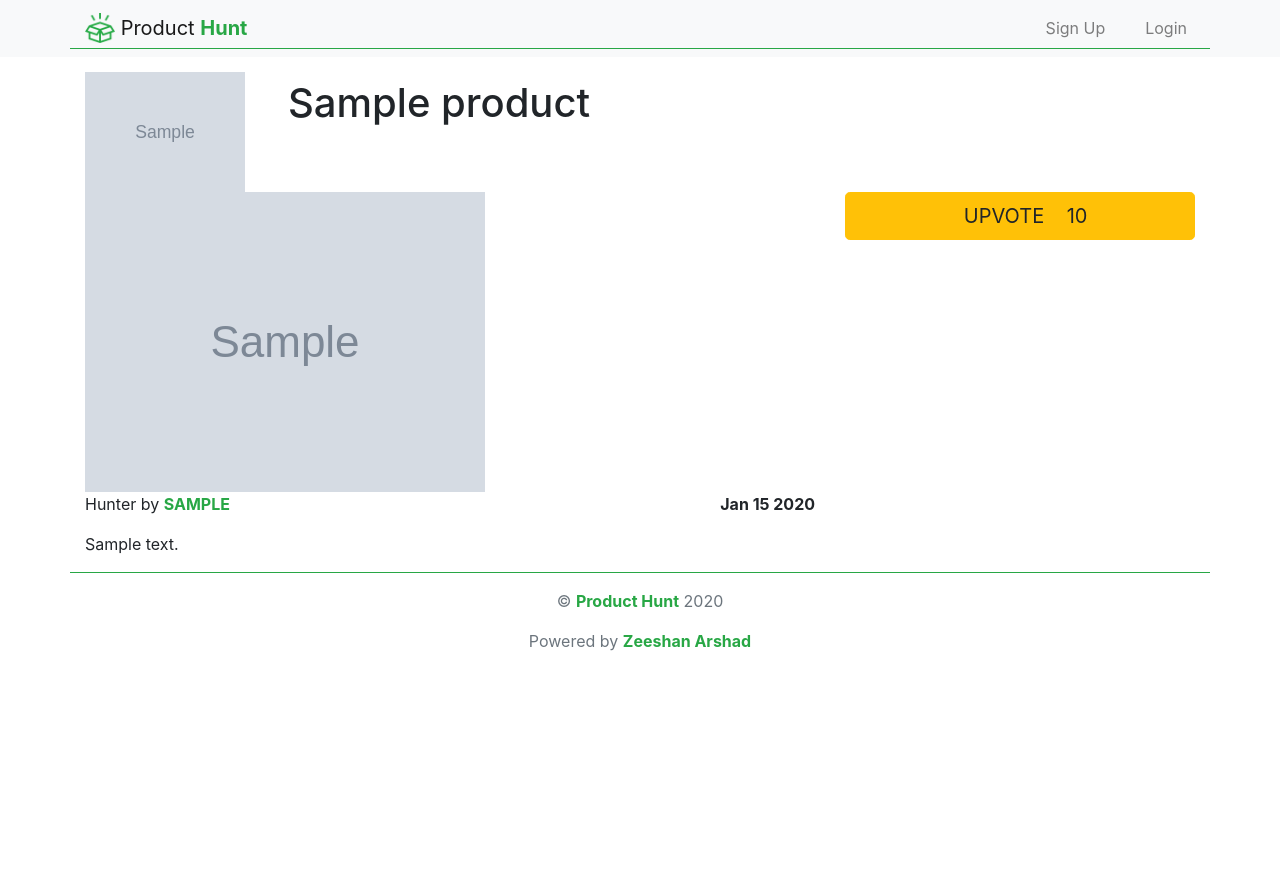
After one commit to ZeeshanArshad11/producthunt-project, a Django app: page /product/1/ in a window 1280 px wide. The commit adds this page. Shown: the top 893 px of the page. Run offline with Django 3.2, Linux system fonts and the light colour scheme; tables that the repository leaves empty hold one stand-in row (values such as "Sample post"); grey boxes marked "Sample" are stand-in pictures; some libraries are stand-ins or nearby versions.

Commit message:
Added upvote funtionality and complete home page

```diff
--- a/producthunt/templates/base.html
+++ b/producthunt/templates/base.html
@@ -6,7 +6,7 @@
   <!-- CSS only -->
   <link rel="stylesheet" href="https://stackpath.bootstrapcdn.com/bootstrap/4.5.0/css/bootstrap.min.css" integrity="sha384-9aIt2nRpC12Uk9gS9baDl411NQApFmC26EwAOH8WgZl5MYYxFfc+NcPb1dKGj7Sk" crossorigin="anonymous">
   <link rel="stylesheet" href="{% static 'icons\font\css\open-iconic-bootstrap.css' %}">
-
+  <script src="https://ajax.googleapis.com/ajax/libs/jquery/3.5.1/jquery.min.js"></script>
   <title>
     {% block title %}
 
@@ -68,7 +68,9 @@
 </footer>
 </body>
 
+{% block script %}
 
+{% endblock script %}
 <script src="https://code.jquery.com/jquery-3.5.1.slim.min.js" integrity="sha384-DfXdz2htPH0lsSSs5nCTpuj/zy4C+OGpamoFVy38MVBnE+IbbVYUew+OrCXaRkfj" crossorigin="anonymous"></script>
 <script src="https://cdn.jsdelivr.net/npm/popper.js@1.16.0/dist/umd/popper.min.js" integrity="sha384-Q6E9RHvbIyZFJoft+2mJbHaEWldlvI9IOYy5n3zV9zzTtmI3UksdQRVvoxMfooAo" crossorigin="anonymous"></script>
 <script src="https://stackpath.bootstrapcdn.com/bootstrap/4.5.0/js/bootstrap.min.js" integrity="sha384-OgVRvuATP1z7JjHLkuOU7Xw704+h835Lr+6QL9UvYjZE3Ipu6Tp75j7Bh/kR0JKI" crossorigin="anonymous"></script>
--- /dev/null
+++ b/products/templates/products/detail.html
@@ -0,0 +1,49 @@
+{% extends 'base.html' %}
+
+{% block title %}
+{{ product.title }}
+{% endblock title %}
+
+{% block content %}
+<div class="container">
+  <div class="row">
+    <div class="col-2">
+      <img class="img-fluid" src="{{ product.icon.url }}" alt="{{ product.title }}">
+    </div>
+    <div class="col-8">
+      <a class="btn text-left" href="{{ product.url }}"><h1>{{product.title}}</h1></a>
+    </div>
+  </div>
+  <div class="row">
+    <div class="col-8">
+      <img class="img-fluid" src="{{ product.image.url }}" alt="{{ product.title }}">
+    </div>
+    <div class="col-4">
+      <a href="javascript:{document.getElementById('upvote').submit()}" class="btn btn-warning btn-lg btn-block" >
+        <span class="oi oi-caret-top "></span> &nbsp; UPVOTE &nbsp;&nbsp; {{product.votes_total}}
+      </a>
+    </div>
+  </div>
+  <div class="row">
+    <div class="col-4">
+      <p>Hunter by <strong class="text-success">{{ product.hunter.username|upper}}</strong></p>
+    </div>
+    <div class="col-4 text-right">
+      <p><strong>{{product.pub_date_pretty}}</strong></p>
+    </div>
+  </div>
+  <div class="row">
+    <div class="col-8">
+      <p class="text-justify">{{product.body}}</p>
+    </div>
+</div>
+
+
+<form id="upvote" action="{% url 'upvote' product.id %}" method="POST">
+  {% csrf_token %}
+  <input type="hidden" >
+</form>
+{% endblock content %}
+
+{% block script %}
+{% endblock script %}
--- a/products/urls.py
+++ b/products/urls.py
@@ -3,6 +3,7 @@ from django.urls import path
 from . import views
 
 urlpatterns = [
-    path('home/', views.home, name='home'),
     path('create/', views.create, name='create'),
+    path('<int:product_id>/', views.detail, name='detail'),
+    path('<int:product_id>/upvote', views.upvote, name='upvote'),
 ]
--- a/products/views.py
+++ b/products/views.py
@@ -1,12 +1,12 @@
-from django.shortcuts import render, redirect
+from django.shortcuts import render, redirect, get_object_or_404
 from django.utils import timezone
 from django.contrib.auth.decorators import login_required
 from .models import Product
 
 # Create your views here.
 def home(request):
-    product = Product.objects.all()
-    return render(request, 'products/home.html')
+    products = Product.objects.all()
+    return render(request, 'products/home.html', {'products': products})
 
 @login_required
 def create(request):
@@ -25,9 +25,23 @@ def create(request):
             product.pub_date = timezone.datetime.now()
             product.hunter = request.user
             product.save()
-            return redirect('home')
+            return redirect('/product/' + str(product.id))
         else:
             return render(request, 'accounts/create.html', {'error':'All fields must be required!'})
         return
     else:
         return render(request, 'products/create.html')
+
+
+def detail(request, product_id):
+    product = get_object_or_404(Product, pk=product_id)
+    return render(request, 'products/detail.html', {'product':product})
+
+
+@login_required
+def upvote(request, product_id):
+    if request.method == 'POST':
+        product = get_object_or_404(Product, pk=product_id)
+        product.votes_total += 1
+        product.save()
+        return redirect('/product/' + str(product.id))
```
Also changed, not shown: products/templates/products/create.html (+10 -0 lines), products/templates/products/home.html (+35 -1 lines).
